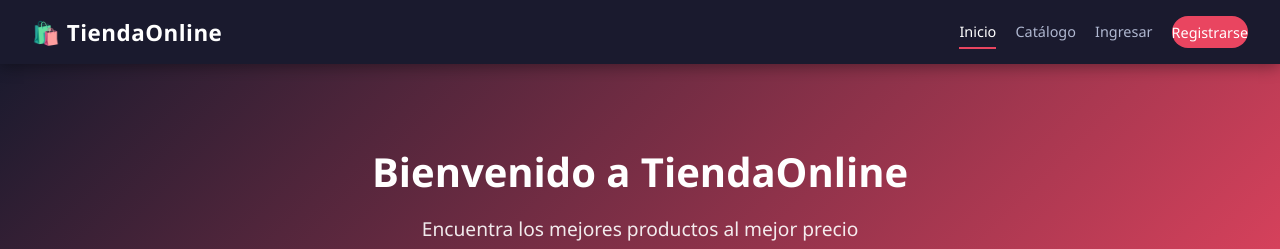
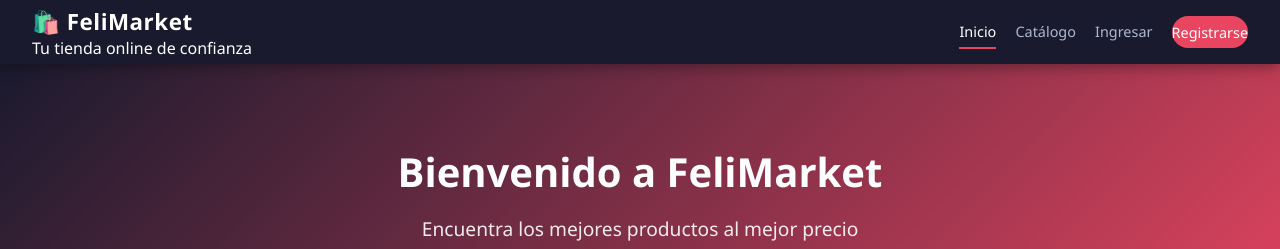
Before and after one commit to fsmolina-64/TiendaOnline, an Angular app in the folder td-frontend/: page /home in a window 1280 px wide. Shown: the top 249 px of the page. Built offline with nearby package versions, Linux system fonts and the light colour scheme; no server answers.

Commit message:
feat: implementar la interfaz de usuario de la página de inicio y el componente de navegación global.

```diff
--- a/td-frontend/src/app/pages/home/home.html
+++ b/td-frontend/src/app/pages/home/home.html
@@ -1,6 +1,6 @@
 <div class="hero">
   <div class="hero-content">
-    <h1>Bienvenido a TiendaOnline</h1>
+    <h1>Bienvenido a FeliMarket</h1>
     <p>Encuentra los mejores productos al mejor precio</p>
     <a routerLink="/catalog" class="btn-primary">Ver Catálogo</a>
   </div>
--- a/td-frontend/src/app/shared/components/navbar/navbar.component.ts
+++ b/td-frontend/src/app/shared/components/navbar/navbar.component.ts
@@ -11,7 +11,8 @@ import { CommonModule } from '@angular/common';
   template: `
     <nav class="navbar">
       <div class="navbar-brand">
-        <a routerLink="/home">🛍️ TiendaOnline</a>
+        <a routerLink="/home">🛍️ FeliMarket</a>
+        <p>Tu tienda online de confianza</p>
       </div>
 
       <div class="navbar-links">
```
Also changed, not shown: 2 other files (tests, documents, lock files or other folders).
